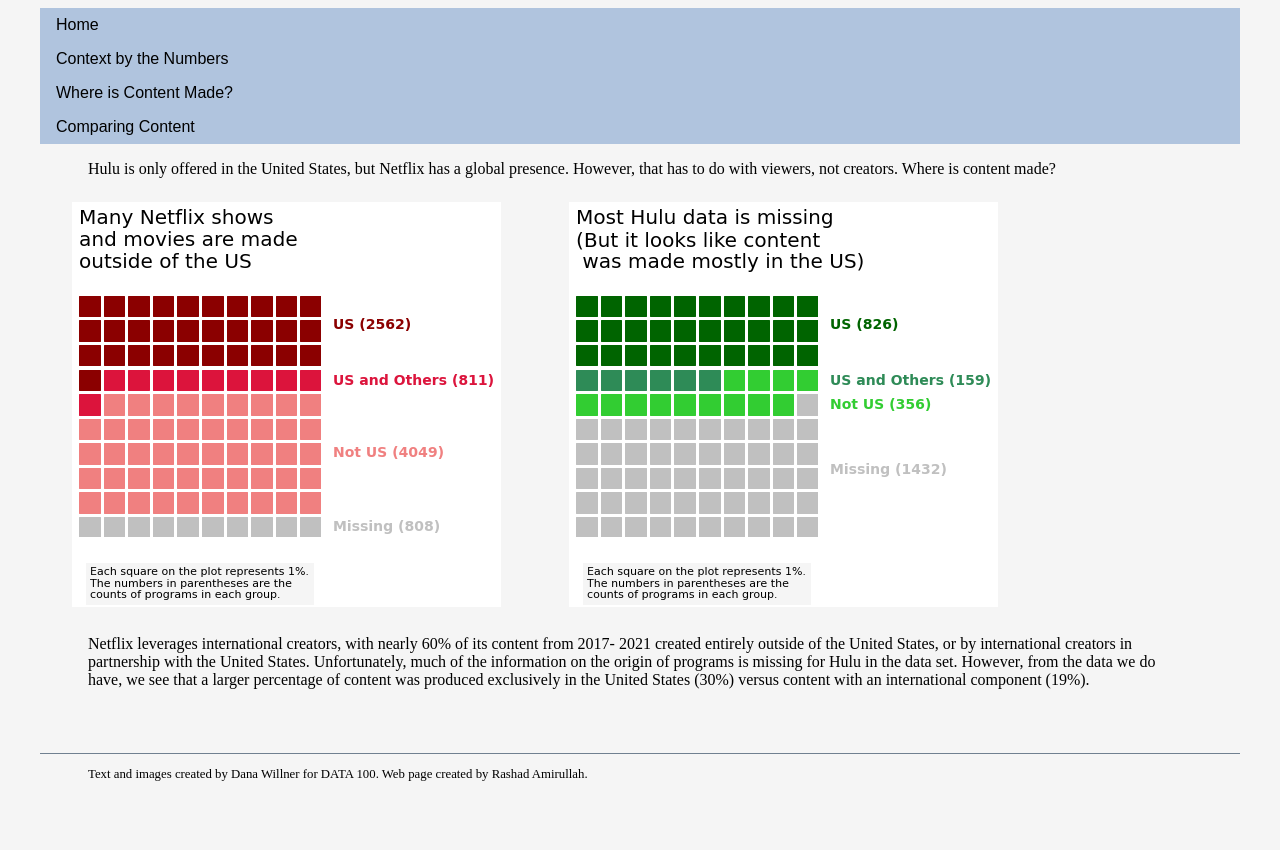
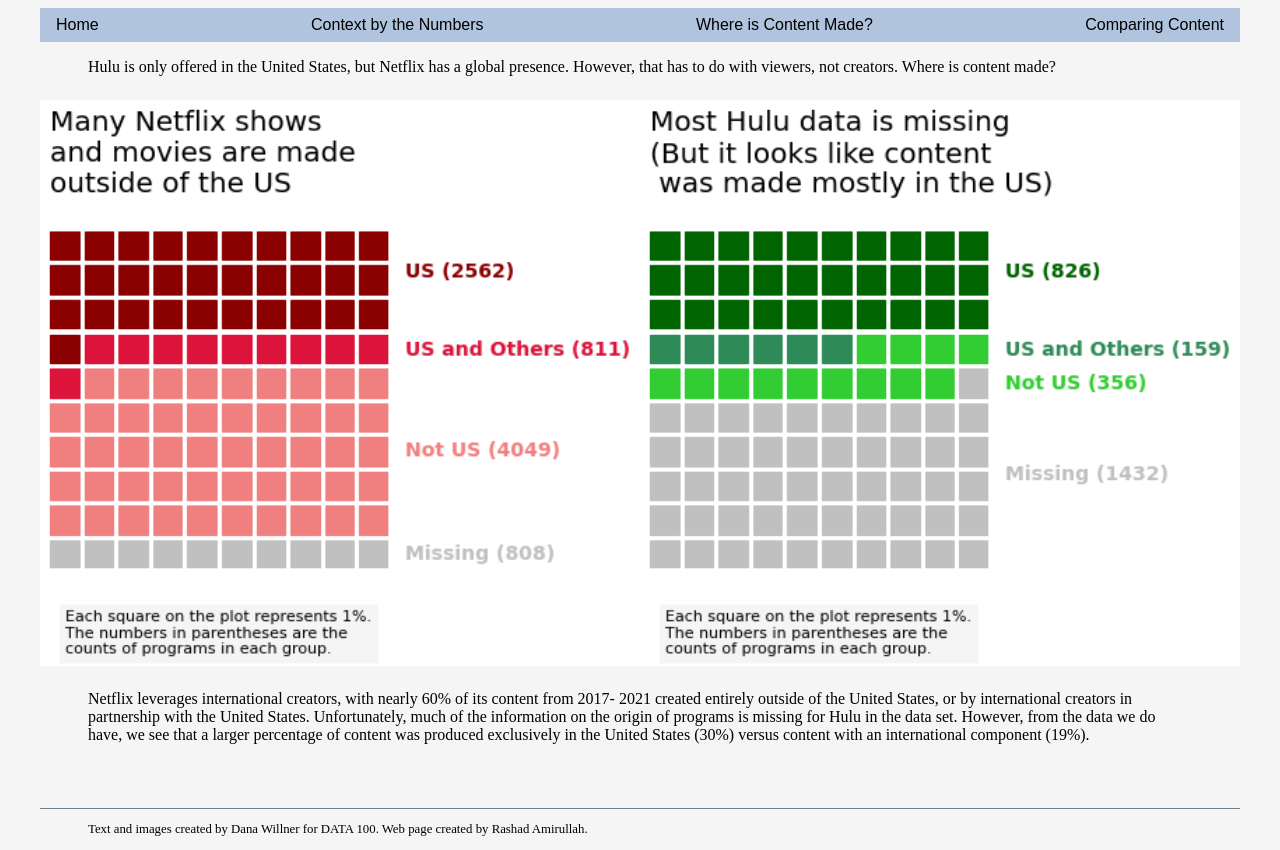
Before and after one commit to rnamirullah/data100_hw4b, a plain HTML site: page where.html in a window 1280 px wide. Before the commit the page ends 800 px from the top, so only its background shows below. Drawn offline with Linux system fonts and the light colour scheme.

Commit message:
Add files via upload

```diff
--- a/Hw5A_files/css/style.css
+++ b/Hw5A_files/css/style.css
@@ -43,7 +43,13 @@ nav ul {
     margin: 0;
     padding: 0;
     list-style-type: none;
+    display: flex;
+    justify-content: space-between;
 }
+
+nav ul li:hover {
+    background-color: lightskyblue;
+  }
 
 nav li {
     font-family: Arial, Helvetica, sans-serif;
@@ -58,3 +64,15 @@ nav li a {
     text-decoration: none;
     color: black;
 }
+
+.flex {
+    display: flex;
+    align-items: center;
+    justify-content: center;
+  }
+.center {
+    display: block;
+    margin-left: auto;
+    margin-right: auto;
+    width: 50%;
+  }
```
